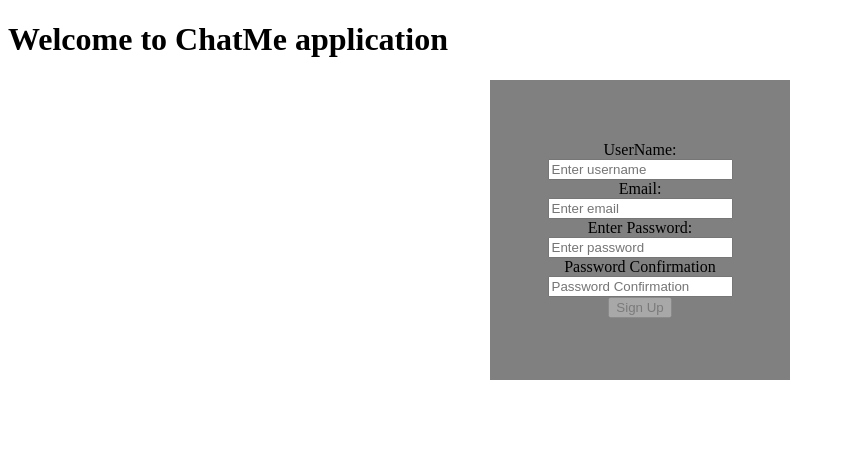
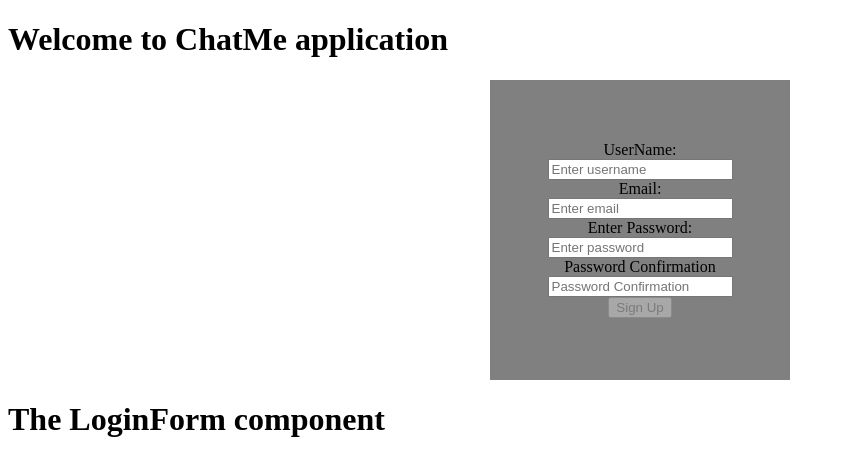
Before and after one commit to kamaukimani/ChatMe, a React (Vite) app in the folder client/: page / in a window 1280 px wide. Shown: the top 476 px of the page, without its empty margins (0-845 px from the left). Built offline with nearby package versions, Linux system fonts and the light colour scheme.

Commit message:
render the LoginForm componet

```diff
--- a/client/src/components/App.jsx
+++ b/client/src/components/App.jsx
@@ -1,4 +1,5 @@
-import Signup from './Signup'
+import Signup from './Signup';
+import LoginForm from './LoginForm';
 
 function App(){
 
@@ -7,6 +8,7 @@ function App(){
         <div>
             <h1>Welcome to ChatMe application</h1>
             <Signup API_URL={API_URL}/>
+            <LoginForm />
         </div>
     )
 }
```
